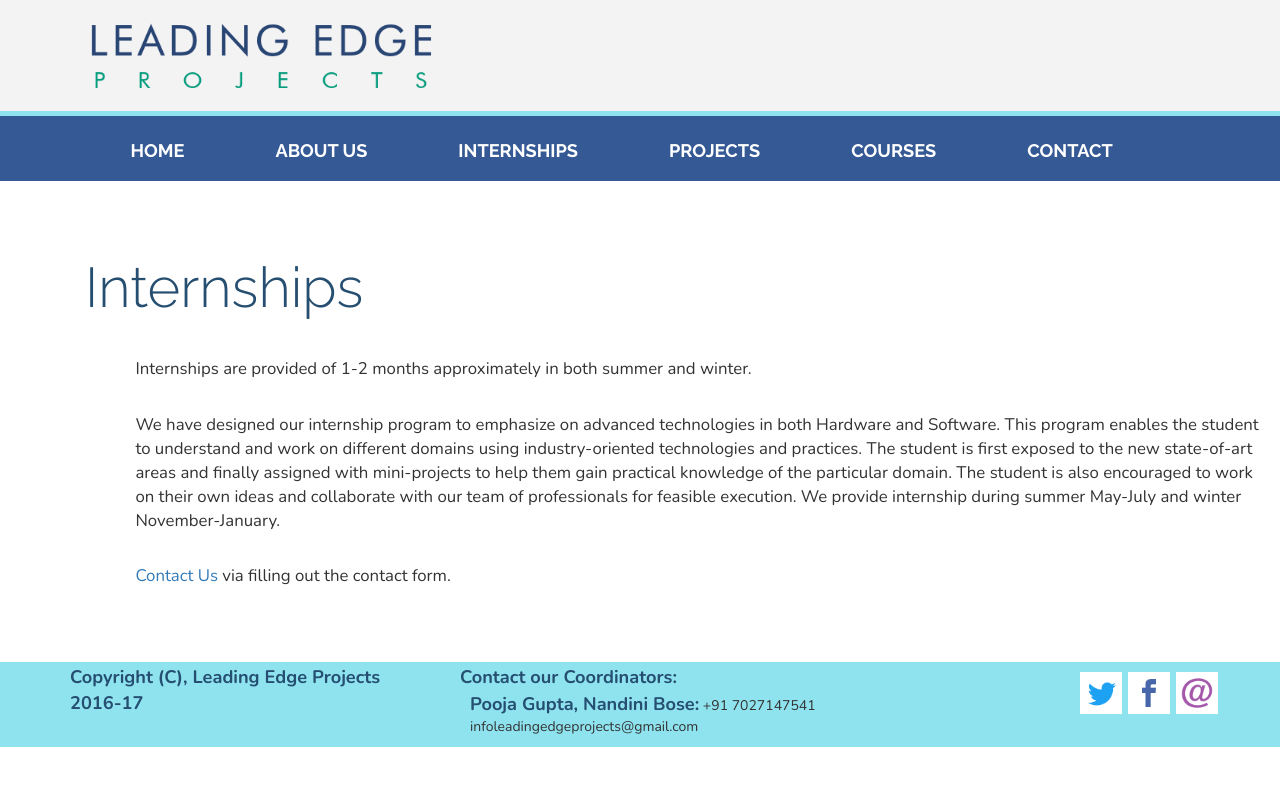
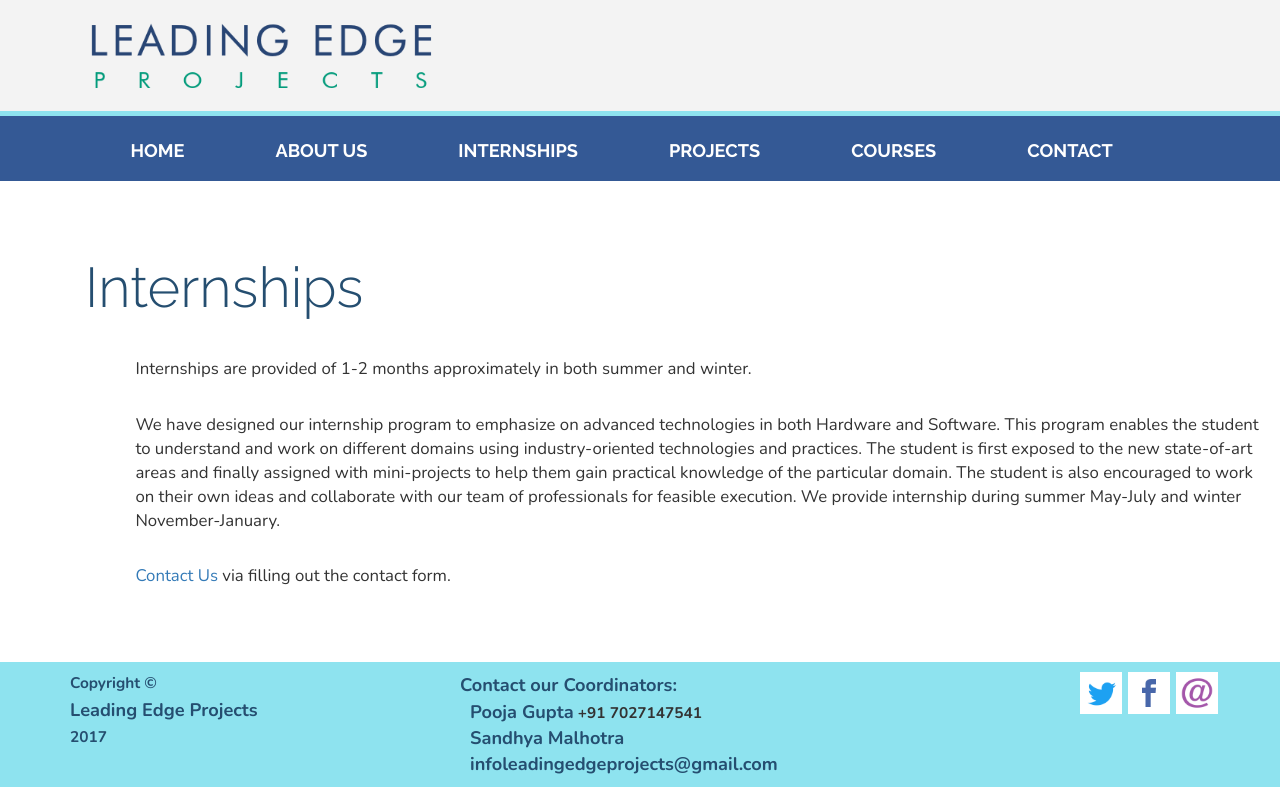
Before and after one commit to leadingedgeprojects/leadingedgeprojects.github.io, a plain HTML site: page internships.html in a window 1280 px wide. Drawn offline with nearby package versions, Linux system fonts and the light colour scheme.

Commit message:
Adding the footer changes

```diff
--- a/internships.html
+++ b/internships.html
@@ -78,15 +78,20 @@
 		<div class="footer">
 			<div class="footer-text-container row">
 				<div class="col-md-4 vcenter">
-					<p class="footer-text">Copyright (C), Leading Edge Projects 2016-17</p>
+					<p class="footer-text footer-text-top footer-text-small">Copyright &copy;</p>
+					<p class="footer-text">Leading Edge Projects</p>
+					<p class="footer-text footer-text-small">2017</p>
 				</div>
 				<div class="col-md-4">
-					<p class="footer-text">Contact our Coordinators: </p>
+					<p class="footer-text footer-text-top">Contact our Coordinators: </p>
 					<ul class="footer-ul">
-						<li><strong class="footer-text">Pooja Gupta, Nandini Bose:</strong> +91 7027147541</li>
-						<li>infoleadingedgeprojects@gmail.com</li>
+						<li><strong class="footer-text">Pooja Gupta</strong><span class="footer-contact"> +91 7027147541</span></li>
+						<li><strong class="footer-text">Sandhya Malhotra</strong><span class="footer-contact"></span></li>
+						<li><strong class="footer-text">infoleadingedgeprojects@gmail.com</strong></li>
 					</ul>
 				</div>
+
+
 				<div class="col-md-4">
 					<div class="icons pull-right">
 						<a class="twitter" href="https://twitter.com/leadingedgeproj"><img src="img/social/twt.png" style="width: 3em;"></a>
```
Also changed, not shown: about.html (+7 -4 lines), courses.html (+7 -4 lines), projects.html (+7 -4 lines).
